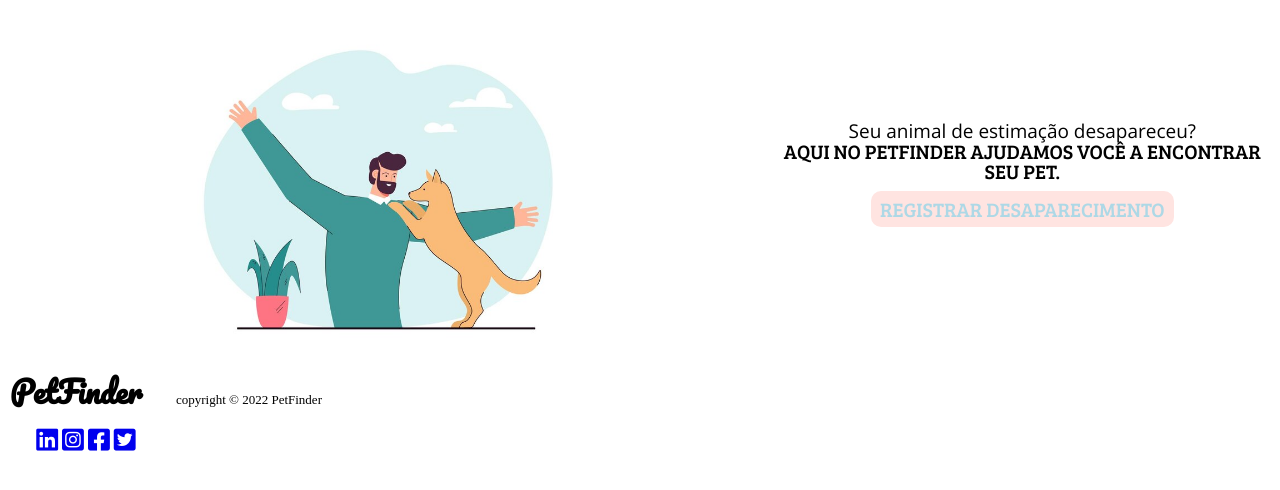
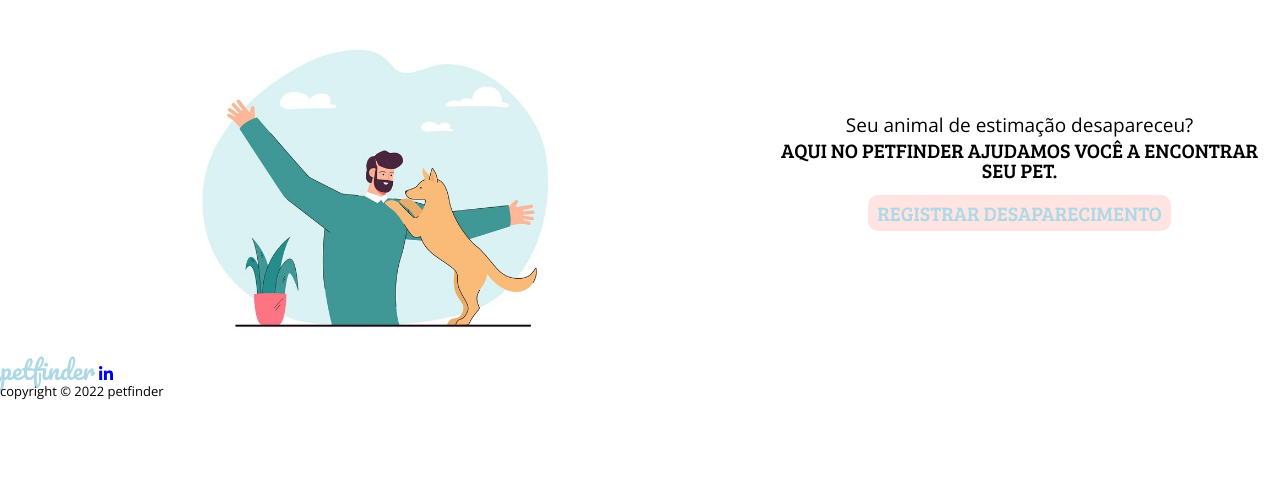
Before and after one commit to PetFinderSP/PetFinder, a Django app: page / in a window 1280 px wide. Shown: the part 119-609 px from the top of the page. Run offline with Django 4.2, Linux system fonts and the light colour scheme; some libraries are stand-ins or nearby versions.

Commit message:
Update CSS

```diff
--- a/PetFinder/static/css/main.css
+++ b/PetFinder/static/css/main.css
@@ -115,6 +115,8 @@
     font-weight: bold;
 }
 
+/* css conteúdo homepage */
+
 .wrapper-main {
     display: flex;
 }
@@ -146,6 +148,7 @@
     font-family: 'Bree Serif';
     color: var(--black);
     text-align: center;
+    margin: 5px;
 }
 
 .registrar-desaparecimento {
@@ -161,90 +164,35 @@
     margin: 10px;
 }
 
-
-
-
-
-
-
-
-
-
-
-
-
-
-
-
-
-
-
-
-
-
-
-
-
-
-
-
-
-
-
-
-.wrapper {
-    text-align: center;
-    display: block;
-    font-weight: bolder;
-    margin-bottom: 5%;
+.registrar-desaparecimento:hover {
+    background-color: var(--blue);
+    color: var(--rose);
 }
 
-.wrapper-footer {
-    border-top: 0.5px solid var(--grey) !important;
-    text-align: center;
-    font-weight: bolder;
-    padding: 10px;
-    display: inline-flex;
-    justify-content: center;
-    flex-direction: column;
-    align-items: center;
+/* css do footer */
+
+footer .logo{
+    font-family: 'Pacifico';
+    font-size: 25px;
+    justify-content: inline-flex;
 }
 
-.footer {
-    text-align: center;
-    font-size: 30px;
-    margin: 0px 0px 5px 0px;
-    padding: 10px;
-    padding-top: 5%;
-    text-align: center;
-    font-weight: bolder;
-    color: var(--black);
-    text-align: start;
-    display: inline-flex;
-    justify-content: center;
-    width: 100%;
-    flex-direction: column;
+.one-color {
+    color: var(--blue);
 }
 
-
 .footer-list {
+    flex: 4;
     display: inline-flex;
-    justify-content: space-evenly;
-    text-align: right;
-    list-style: none !important;
-    color: var(--black) !important;
-    padding: 5px;
-    gap: 10px;
+    justify-content: space-between;
 }
 
 .footer-link {
-    color: var(--greyd) !important;
-    font-size: 25px;
-    text-decoration: none;
+    display: inline;
 }
 
 .footer-copyright {
+    font-family: 'Open Sans';
+    font-size: 13px;
     display: inline-flex;
-    justify-content: center;
-    font-size: 13px;
 }
--- a/static/css/main.css
+++ b/static/css/main.css
@@ -114,7 +114,6 @@
     border-top: 0.5px solid var(--grey) !important;
     text-align: center;
     font-weight: bolder;
-    padding: 10px;
     display: inline-flex;
     justify-content: center;
     flex-direction: column;
--- a/templates/base.html
+++ b/templates/base.html
@@ -8,7 +8,7 @@
     <link rel="stylesheet" href="{% static 'css/main.css' %}">
     <link rel="stylesheet" href="{% static 'css/reset.css' %}">
     <script src="https://kit.fontawesome.com/a3ca151fae.js" crossorigin="anonymous"></script>
-    <link rel="stylesheet" href="https://cdnjs.cloudflare.com/ajax/libs/font-awesome/6.1.1/css/all.min.css" integrity="sha512-KfkfwYDsLkIlwQp6LFnl8zNdLGxu9YAA1QvwINks4PhcElQSvqcyVLLD9aMhXd13uQjoXtEKNosOWaZqXgel0g==" crossorigin="anonymous" referrerpolicy="no-referrer" />
+    <link rel="stylesheet" href="https://cdnjs.cloudflare.com/ajax/libs/font-awesome/4.7.0/css/font-awesome.min.css">
 
 
     <title>PetFinder</title>
--- a/templates/partials/footer.html
+++ b/templates/partials/footer.html
@@ -1,18 +1,15 @@
 {% load static %}
 <footer>
     <div class="wrapper-footer">
-        <h2 class="logo teste footer">PetFinder</h2>
-            <div class="footer-list">
-                <li>
-                    <a href="https://www.linkedin.com" target="_blank"> <i class="fa-brands fa-linkedin footer-link"></i></a>
-                    <a href="https://www.instagram.com" target="_blank"> <i class="fa-brands fa-instagram-square footer-link"></i></a>
-                    <a href="https://www.facebook.com" target="_blank"> <i class="fa-brands fa-facebook-square footer-link"></i></a>
-                    <a href="https://www.twitter.com" target="_blank"> <i class="fa-brands fa-twitter-square footer-link"></i></a>
-
-                </li>
-            </div>
+        <div class="logo">
+            <span class="one-color">petfinder</span>
+        </div>
+        <div class="footer-list">
+            <a href="#" target="_blank" title="LinkedIn"><i class="fa-brands fa-linkedin footer-link"></i></a>
+            <a href="#" target="_blank" title="Email"><i class="fa-solid fa-circle-envelope footer-link"></i></a>
+        </div>
     </div>
     <div class="footer-copyright">
-        <p> copyright &copy; 2022 PetFinder</p>
+        <p>copyright &copy; 2022 petfinder</p>
     </div>
 </footer>
```
